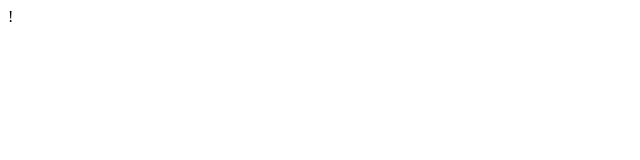
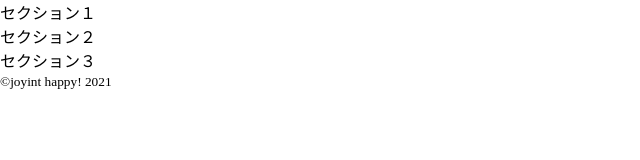
Before and after one commit to RedPandaWeb/mysite, a plain HTML site: page index.html in a window 1280 px wide. Shown: the whole page, without its empty margins (0-640 px from the left). Drawn offline with Linux system fonts and the light colour scheme.

Commit message:
【変更】index.html,style.css

```diff
--- a/css/style.css
+++ b/css/style.css
@@ -0,0 +1,6 @@
+@charset "utf-8";
+
+body {
+    margin: 0;
+    padding: 0;
+}
--- a/index.html
+++ b/index.html
@@ -1,4 +1,4 @@
-!<!DOCTYPE html>
+<!DOCTYPE html>
 <html lang="ja">
 <head>
   <meta charset="UTF-8">
@@ -8,6 +8,19 @@
   <link rel="stylesheet" type="text/css" href="./css/style.css">
 </head>
 <body>
+	<!-- ヘッダー -->
+	<header>
 
+	</header>
+	<!-- コンテンツ -->
+	<article>
+		<section>セクション１</section>
+		<section>セクション２</section>
+		<section>セクション３</section>
+	</article>
+	<!-- フッター -->
+	<footer>
+		<small>&copy;joyint happy! 2021</small>
+	</footer>
 </body>
 </html>
```
